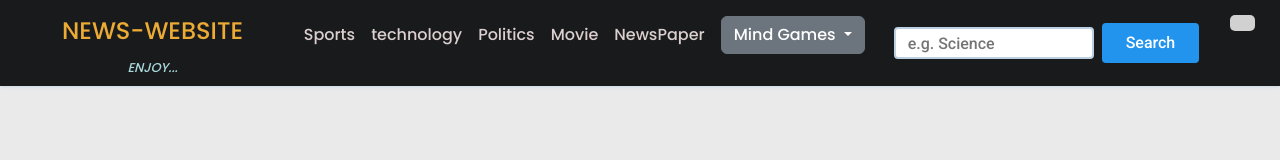
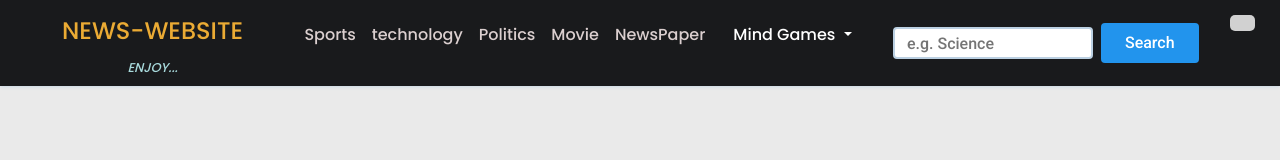
Before and after one commit to Btech-Walleh/Miniproject, a plain HTML site: page index.html in a window 1280 px wide. Drawn offline with nearby package versions, Linux system fonts and the light colour scheme; no server answers.

Commit message:
Update style.css

```diff
--- a/style.css
+++ b/style.css
@@ -429,3 +429,10 @@ h4{
   }
 }
 }
+
+/* menu mind games css */
+#mindGames{
+  background-color: transparent;
+  border: none;
+  /* z-index: 100; */
+}
```
